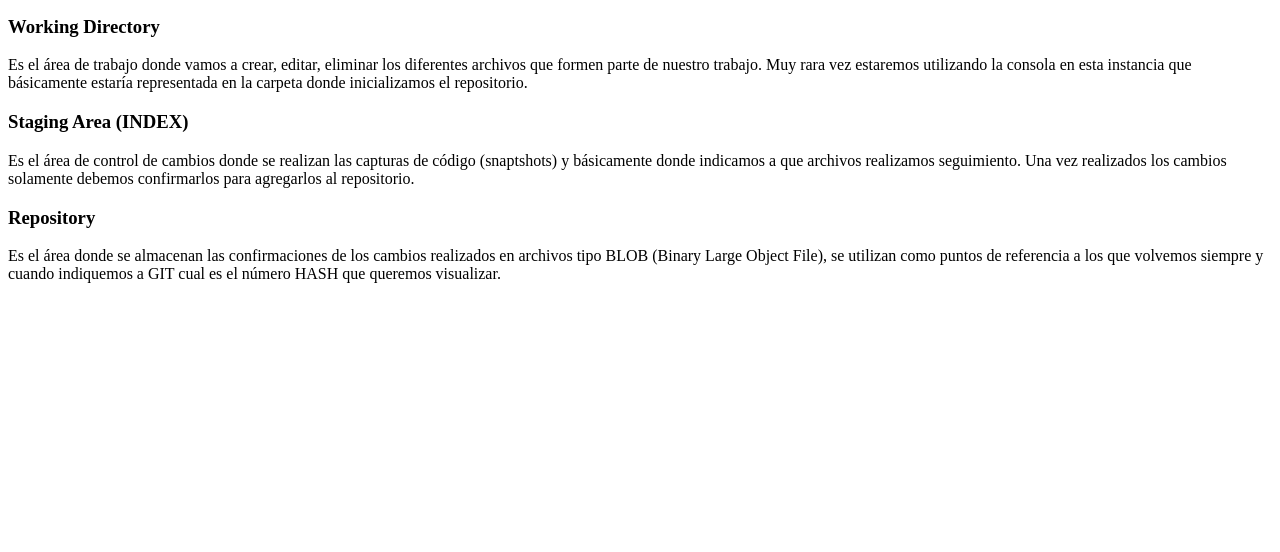
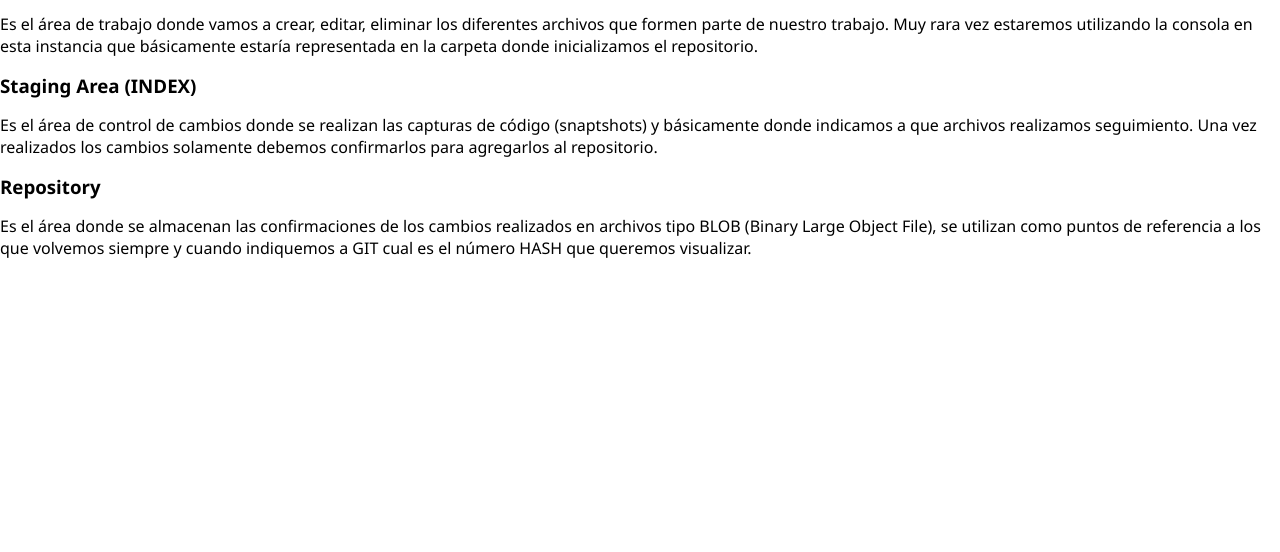
Before and after one commit to alejandrorol/Curso_Git, a plain HTML site: page index.html in a window 1280 px wide. Shown: the part 248-800 px from the top of the page. Drawn offline with Linux system fonts and the light colour scheme.

Commit message:
Estilos: Reglas Generales

```diff
--- a/index.html
+++ b/index.html
@@ -9,6 +9,7 @@
         initial-scale=1.0,
         maximun-scale=3.0">
     <title>Git Desarrollo Colaborativo</title>
+    <link rel="stylesheet" href="styles/main.css">
 </head>
 <body>
     <nav>
--- /dev/null
+++ b/styles/main.css
@@ -0,0 +1,13 @@
+/*Content Rama-1*/
+/*REGLAS GENERALES*/
+    *{
+        box-sizing: border-box;
+        font-family: 'Segoe UI', Tahoma, Geneva, Verdana, sans-serif;
+    }
+    body,
+    h1,
+    h2,
+    h3,
+    header p{
+        margin: 0;
+    }
```
